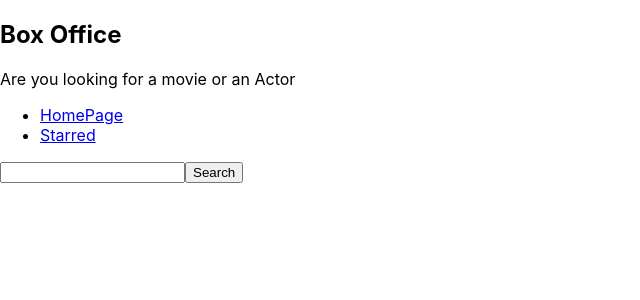
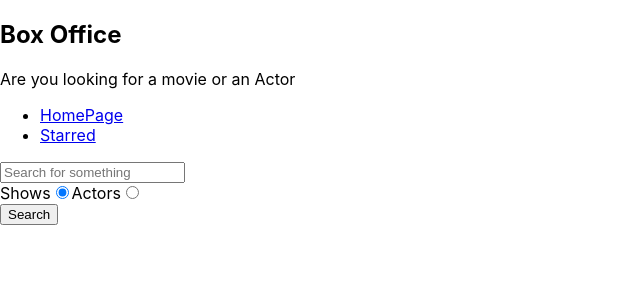
Before and after one commit to Tarun087/Box-office, a React (Create React App) app in the folder box-office/: page / in a window 1280 px wide. Shown: the top 300 px of the page, without its empty margins (0-640 px from the left). Built offline with nearby package versions, Linux system fonts and the light colour scheme.

Commit message:
added search options

```diff
--- a/box-office/src/Pages/Home.jsx
+++ b/box-office/src/Pages/Home.jsx
@@ -6,9 +6,12 @@
 function Home() {
   const [input, setInput] = useState('');
   const [Results, setResults] = useState(null);
+  const [searchOptions, setSearchOptions] = useState('shows');
+
+  const isShowsSearch = searchOptions === 'shows';
 
   const onSearch = () => {
-    getApi(`/search/shows?q=${input}`).then(result => {
+    getApi(`/search/${searchOptions}?q=${input}`).then(result => {
       setResults(result);
     });
   };
@@ -27,25 +30,52 @@
       return <div>No Results ....</div>;
     }
     if (Results && Results.length > 0) {
-      return (
-        <div>
-          {Results.map(item => (
-            <div key={item.show.id}>{item.show.name}</div>
-          ))}
-        </div>
-      );
+      return Results[0].show
+        ? Results.map(item => <div key={item.show.id}>{item.show.name}</div>)
+        : Results.map(item => (
+            <div key={item.person.id}>{item.person.name}</div>
+          ));
     }
     return null;
+  };
+  const onRadioChange = ev => {
+    setSearchOptions(ev.target.value);
   };
 
   return (
     <MainPageLayout>
       <input
         type="text"
+        placeholder="Search for something"
         onChange={onInputChange}
         onKeyDown={onKeyDown}
         value={input}
       />
+
+      <div>
+        <label htmlFor="search-shows">
+          Shows
+          <input
+            id="search-shows"
+            type="radio"
+            value="shows"
+            checked={isShowsSearch}
+            onChange={onRadioChange}
+          />
+        </label>
+
+        <label htmlFor="search-actors">
+          Actors
+          <input
+            id="search-actors"
+            type="radio"
+            value="people"
+            checked={!isShowsSearch}
+            onChange={onRadioChange}
+          />
+        </label>
+      </div>
+
       <button type="button" onClick={onSearch}>
         Search
       </button>
```
